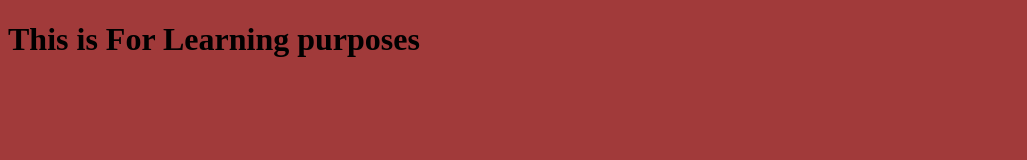
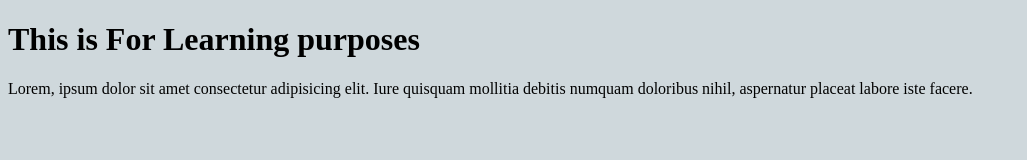
Before and after one commit to ujjwaljhaa/Learning, a plain HTML site: page index.html in a window 1280 px wide. Shown: the whole page, without its empty margins (0-1027 px from the left). Drawn offline with Linux system fonts and the light colour scheme.

Commit message:
html and css changed

```diff
--- a/index.html
+++ b/index.html
@@ -8,5 +8,11 @@
   </head>
   <body>
     <h1>This is For Learning purposes</h1>
+    <p>
+      Lorem, ipsum dolor sit amet consectetur adipisicing elit. Iure quisquam
+      mollitia debitis numquam doloribus nihil, aspernatur placeat labore iste
+      facere.
+    </p>
+    <img src="" alt="" />
   </body>
 </html>
--- a/style.css
+++ b/style.css
@@ -1,3 +1,3 @@
 body {
-  background-color: #a13a3a;
+  background-color: #cfd8dc;
 }
```
